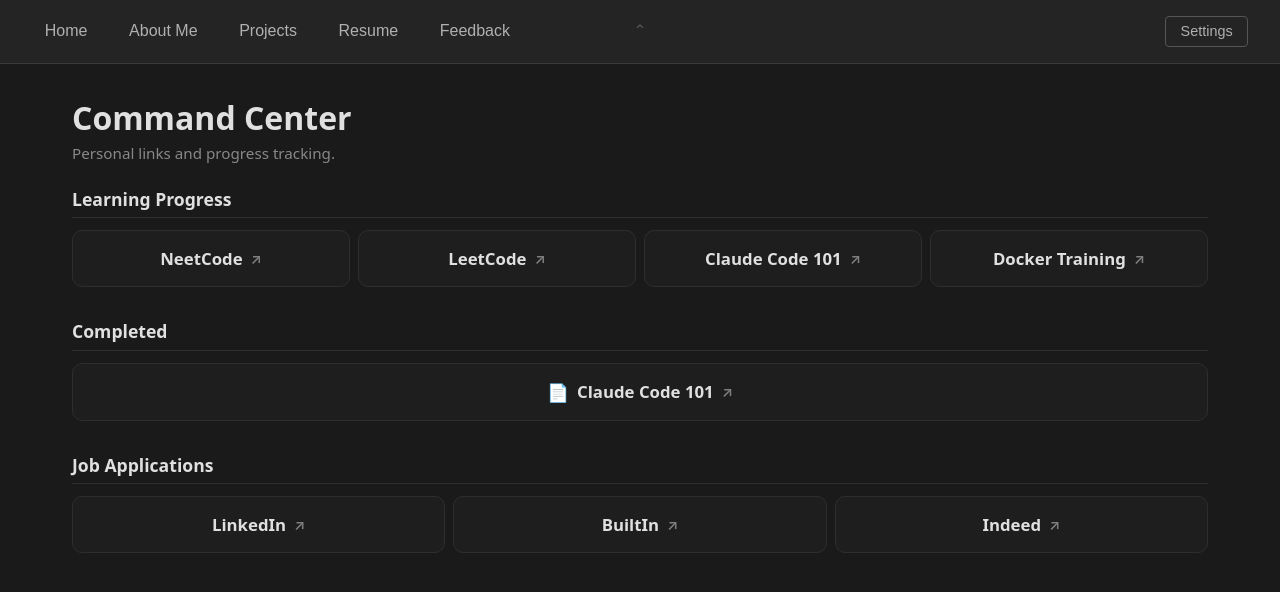
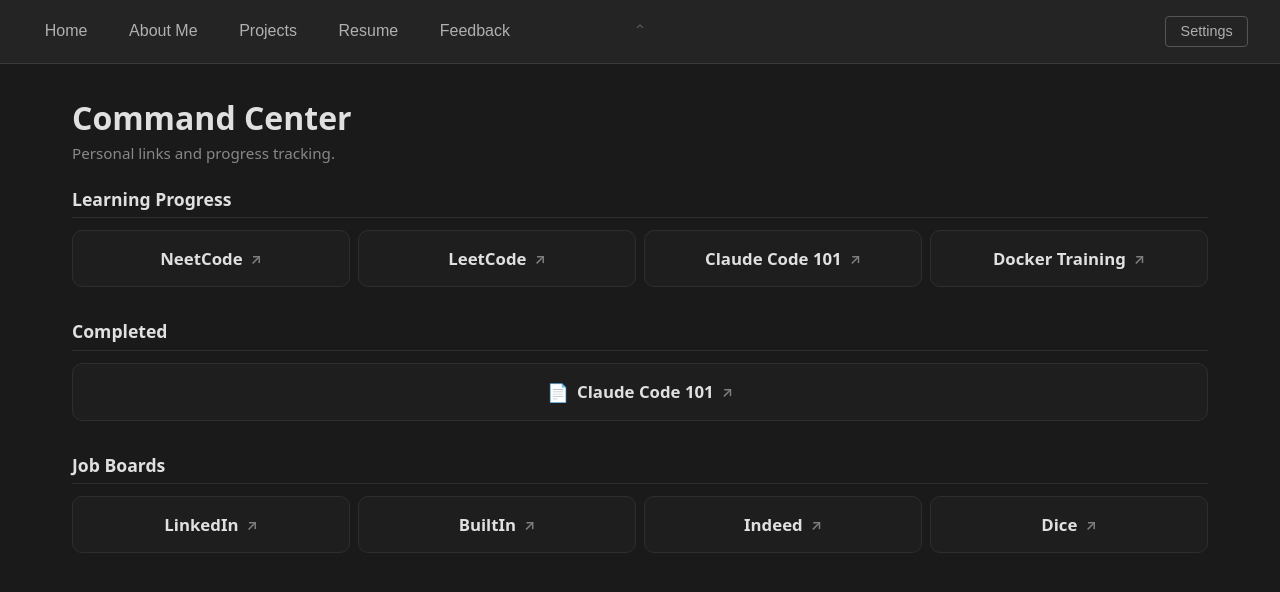
Before and after one commit to khylecalimlim/personal_website, an Angular app in the folder my-website-Angular/: page /command-center in a window 1280 px wide. Shown: the top 592 px of the page. Built offline with nearby package versions, Linux system fonts and the light colour scheme; a web font is replaced by a local one.

Commit message:
Rename Job Applications section to Job Boards, add Dice link

```diff
--- a/my-website-Angular/src/app/command-center/command-center.component.ts
+++ b/my-website-Angular/src/app/command-center/command-center.component.ts
@@ -73,13 +73,12 @@
       links: []
     },
     {
-      // TODO (easy): add a Dice link to this section.
-      // TODO (easy): rename this section title to "Job Boards".
-      title: 'Job Applications',
+      title: 'Job Boards',
       links: [
         { label: 'LinkedIn', href: 'https://www.linkedin.com/in/khyle-calimlim-3b57b91b5/' },
         { label: 'BuiltIn', href: 'https://builtin.com/?application-tracker#application-tracker' },
-        { label: 'Indeed', href: 'https://www.indeed.com/?from=gnav-viewjob' }
+        { label: 'Indeed', href: 'https://www.indeed.com/?from=gnav-viewjob' },
+        { label: 'Dice', href: 'https://www.dice.com/' }
       ]
     }
   ];
```
